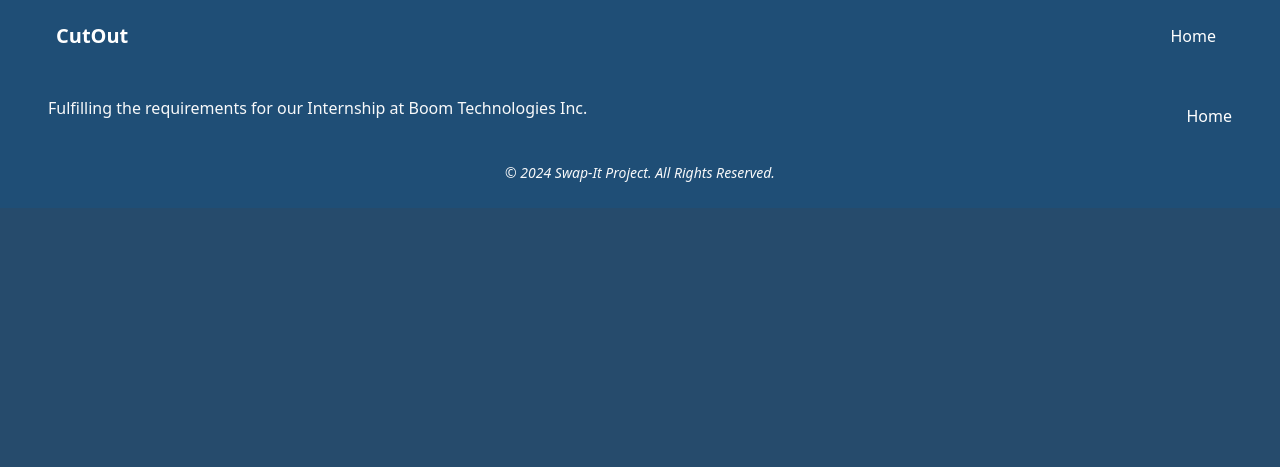
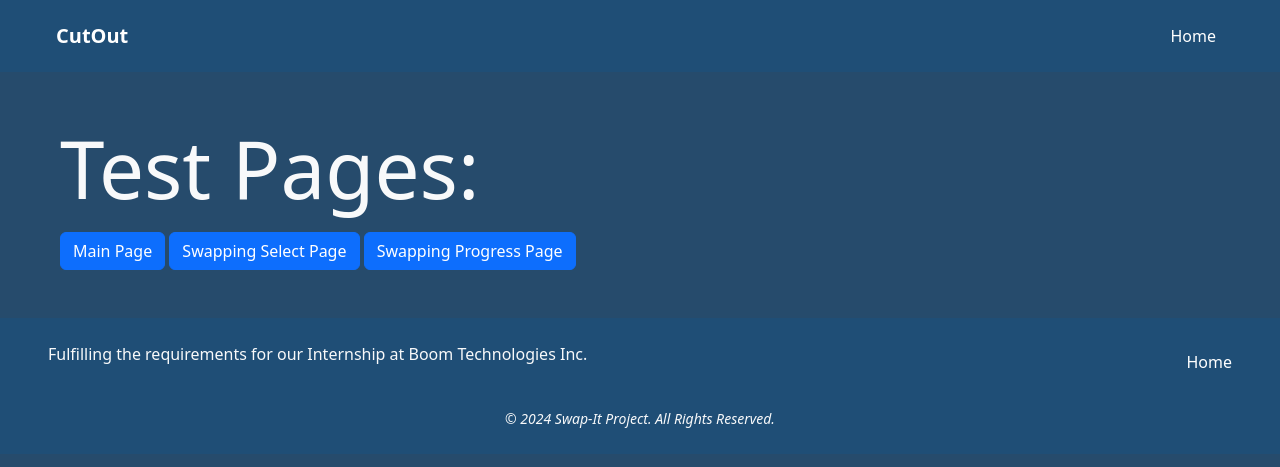
Before and after one commit to bruhhhyannnn/CutOut_Temp, a Flask app: page / in a window 1280 px wide. Shown: the top 467 px of the page. Run offline with Flask 3, Linux system fonts and the light colour scheme.

Commit message:
added buttons for navigating through pages

```diff
--- a/templates/base.html
+++ b/templates/base.html
@@ -38,6 +38,12 @@
 
     <!-- PAGE CONTENTS -->
     {% block content %}{% endblock %}
+    <div class="container m-5">
+      <p class="display-1 text-light">Test Pages:</p>
+      <a href="{{ url_for('main_page') }}" class="btn btn-primary">Main Page</a>
+      <a href="{{ url_for('swapping_select_face') }}" class="btn btn-primary">Swapping Select Page</a>
+      <a href="{{ url_for('swapping_progress') }}" class="btn btn-primary">Swapping Progress Page</a>
+    </div>
 
     <!-- FOOTER SECTION -->
     <footer class="footer-bar">
```
